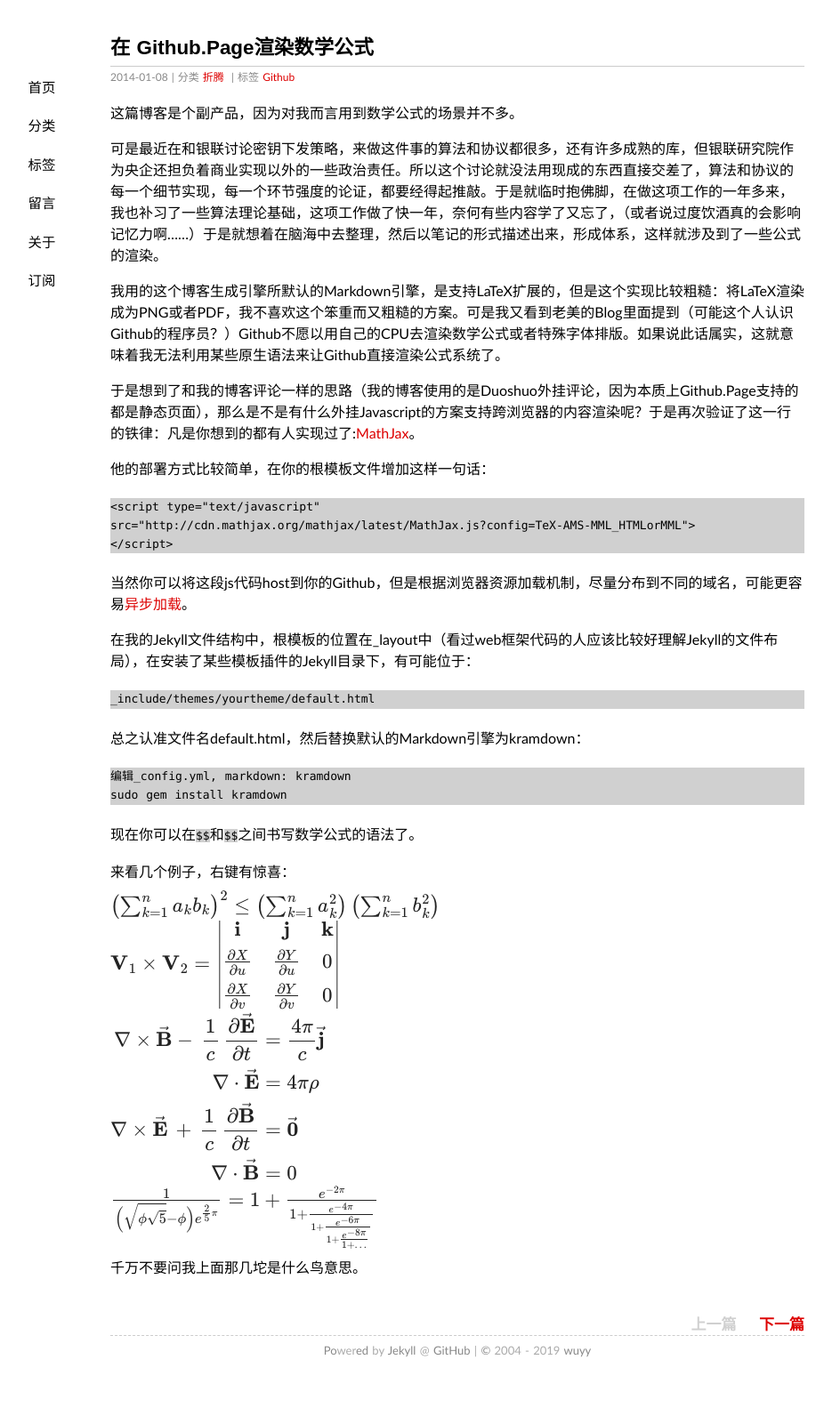
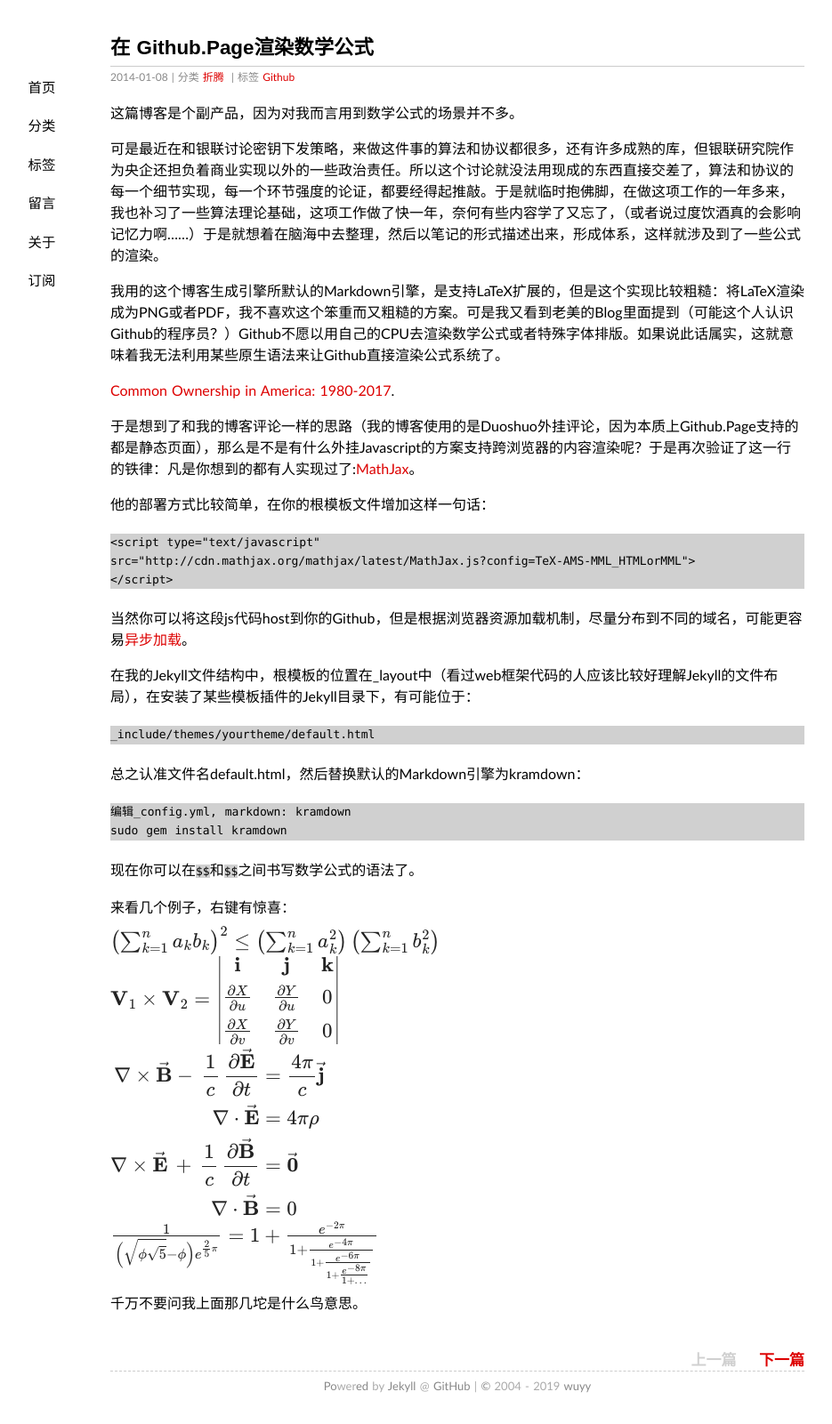
Before and after one commit to wuyy2007/wanguolin.github.io, a Jekyll site: the page built from _posts/2014-01-08-mathmatics_rending.md, in a window 1280 px wide. Shown: the whole page at 89% size, without its empty margins (126-1061 px from the left). Built offline with Jekyll 4.4.1, drawn with Linux system fonts in a browser that asks for light colours; some web fonts are replaced; formulas are drawn with MathJax 3; comment, search, counter and statistics services are not loaded; before the commit the page ends 1561 px from its top, so only the background shows below that.

Commit message:
Update 2014-01-08-mathmatics_rending.md

```diff
--- a/_posts/2014-01-08-mathmatics_rending.md
+++ b/_posts/2014-01-08-mathmatics_rending.md
@@ -13,6 +13,8 @@ tags: [Github]
 可是最近在和银联讨论密钥下发策略，来做这件事的算法和协议都很多，还有许多成熟的库，但银联研究院作为央企还担负着商业实现以外的一些政治责任。所以这个讨论就没法用现成的东西直接交差了，算法和协议的每一个细节实现，每一个环节强度的论证，都要经得起推敲。于是就临时抱佛脚，在做这项工作的一年多来，我也补习了一些算法理论基础，这项工作做了快一年，奈何有些内容学了又忘了，（或者说过度饮酒真的会影响记忆力啊……）于是就想着在脑海中去整理，然后以笔记的形式描述出来，形成体系，这样就涉及到了一些公式的渲染。
 
 我用的这个博客生成引擎所默认的Markdown引擎，是支持LaTeX扩展的，但是这个实现比较粗糙：将LaTeX渲染成为PNG或者PDF，我不喜欢这个笨重而又粗糙的方案。可是我又看到老美的Blog里面提到（可能这个人认识Github的程序员？）Github不愿以用自己的CPU去渲染数学公式或者特殊字体排版。如果说此话属实，这就意味着我无法利用某些原生语法来让Github直接渲染公式系统了。
+
+[Common Ownership in America: 1980-2017](https://github.com/wuyy2007/resouce/raw/master/webcontentpic/w25454.pdf).
 
 于是想到了和我的博客评论一样的思路（我的博客使用的是Duoshuo外挂评论，因为本质上Github.Page支持的都是静态页面），那么是不是有什么外挂Javascript的方案支持跨浏览器的内容渲染呢？于是再次验证了这一行的铁律：凡是你想到的都有人实现过了:[MathJax](http://www.mathjax.org/)。
 
```
